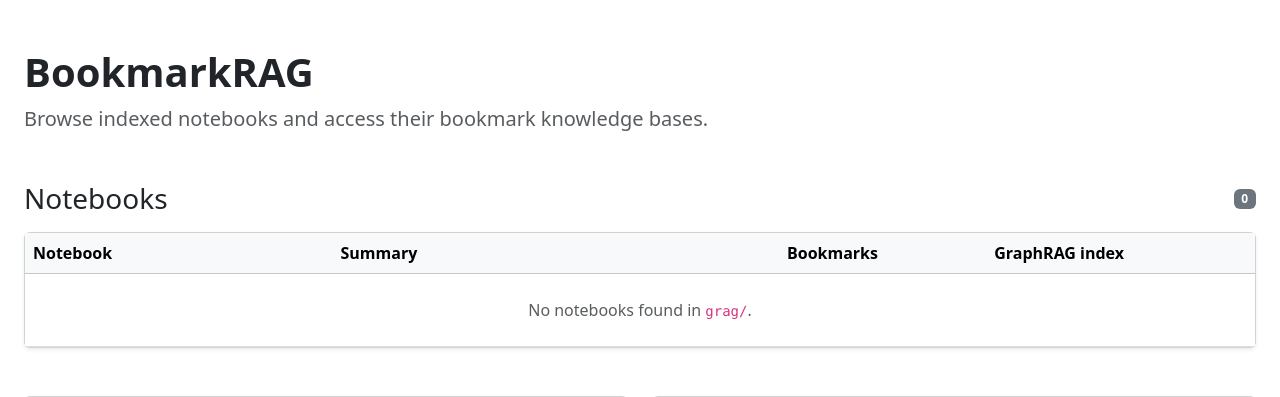
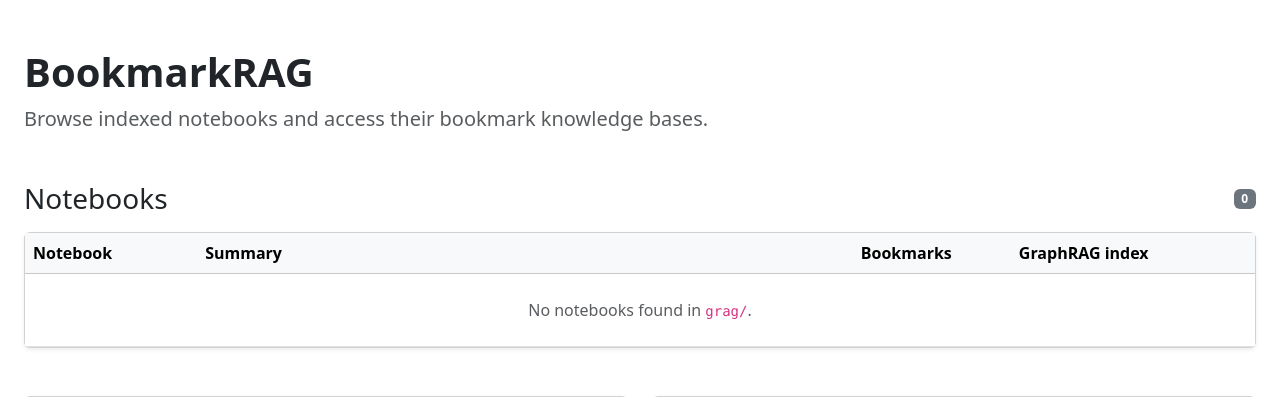
Before and after one commit to dobin/bookmarkRag, a Flask app: page / in a window 1280 px wide. Shown: the part 56-453 px from the top of the page. Run offline with Flask 3, Linux system fonts and the light colour scheme; parts of the project's set-up code (start-up, migrations or seed data) failed here and were passed over.

Commit message:
ui: more space for summary

```diff
--- a/templates/index.html
+++ b/templates/index.html
@@ -16,13 +16,13 @@
 		</div>
 		<div class="card shadow-sm">
 			<div class="table-responsive">
-				<table class="table table-hover align-middle mb-0">
+				<table class="table table-hover align-middle mb-0" style="table-layout: fixed;">
 					<colgroup>
-						<col style="width: 25%;">
-						<col style="width: 30%;">
-						<col style="width: 15%;">
-						<col style="width: 20%;">
-						<col style="width: 10%;">
+						<col style="width: 14%;">
+						<col style="width: 53%;">
+						<col style="width: 9%;">
+						<col style="width: 16%;">
+						<col style="width: 8%;">
 					</colgroup>
 					<thead class="table-light">
 						<tr>
@@ -37,7 +37,7 @@
 						{% for notebook in notebook_rows %}
 						<tr>
 							<th scope="row"><a class="text-decoration-none" href="{{ url_for('bookmarks', notebook=notebook.name) }}">{{ notebook.name }}</a></th>
-							<td class="text-muted">{{ notebook.description or '—' }}</td>
+							<td class="text-muted text-break">{{ notebook.description or '—' }}</td>
 							<td class="text-end">{{ notebook.bookmarks }}</td>
 							<td class="text-end">
 								{% if notebook.status.ready %}
```
